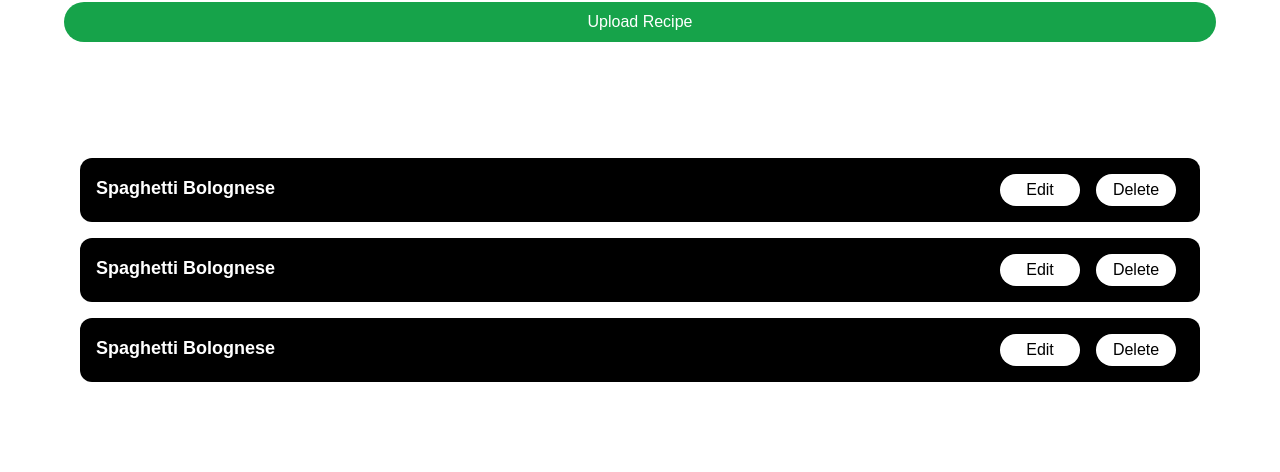
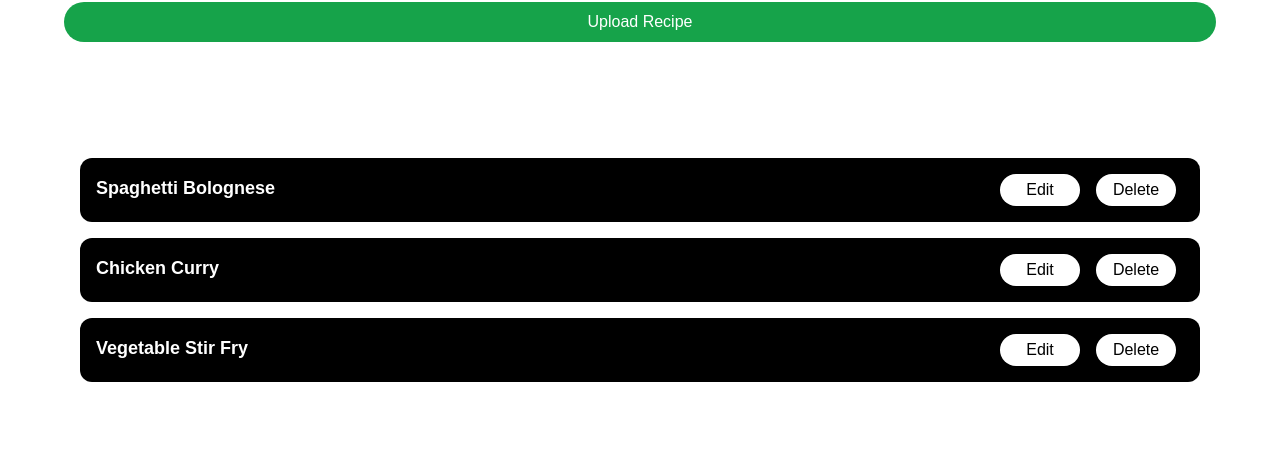
Before and after one commit to eric1anderson/Recipe-Generation-Social-Media, a Next.js app in the folder frontend/: page /admin-page in a window 1280 px wide. Shown: the part 346-818 px from the top of the page. Built offline with nearby package versions, Linux system fonts and the light colour scheme.

Commit message:
admin-page upload btn and delete btn template

```diff
--- a/frontend/app/admin-page/page.tsx
+++ b/frontend/app/admin-page/page.tsx
@@ -1,8 +1,66 @@
+"use client";
+
 import Navbar from "../components/Navbar";
 import Footer from "../components/Footer";
 import RecipeList from "../components/RecipeList";
+import { useState } from "react";
 
 const AdminPage = () => {
+    const [recipeTitle, setRecipeTitle] = useState("")
+    const [recipeContent, setRecipeContent] = useState("")
+    const [recipes, setRecipes] = useState([
+        { id: "1", title: "Spaghetti Bolognese" },
+        { id: "2", title: "Chicken Curry" },
+        { id: "3", title: "Vegetable Stir Fry" },
+    ]);
+
+    const handleDeleteRecipe = async (id: string) => {
+        try {
+            const response = await fetch(`https://your-backend-url.com/api/recipes/${id}`, {
+                method: "DELETE",
+            });
+
+            if (response.ok) {
+                alert("Recipe deleted successfully!");
+                setRecipes(recipes.filter((recipe) => recipe.id !== id)); // Remove the recipe from the state
+            } else {
+                alert("Failed to delete the recipe. Please try again.");
+            }
+        } catch (error) {
+            console.error("Error deleting recipe:", error);
+            alert("An error occurred. Please check your connection and try again.");
+        }
+    };
+
+    const handleUploadRecipe = async (event: React.FormEvent<HTMLFormElement>) => {
+        event.preventDefault(); // prevent page reload on form submission
+
+        const recipeData = {
+            title: recipeTitle,
+            content: recipeContent
+        };
+
+        try {
+            const resp = await fetch("", {
+                method: 'POST',
+                headers: {
+                    "Content-Type": "application/json",
+                },
+                body: JSON.stringify(recipeData)
+            });
+
+            if(resp.ok) {
+                // Clear the input fields
+                setRecipeTitle("");
+                setRecipeContent("")
+            } else {
+                alert("Failed to upload recipe. Please try again.");
+            }
+        } catch(err) {
+            console.error("Error uploading recipe: ", err);
+        }
+    }
+
     return (
         <div className="min-h-screen text-white">
             <Navbar />
@@ -10,15 +68,17 @@ const AdminPage = () => {
                 {/* Upload Recipe Section */}
                 <div className="m-6 p-6 dark:bg-zinc-800 rounded-xl">
                     <h1 className="text-lg font-bold mb-4">Upload New Recipe</h1>
-                    <form>
+                    <form onSubmit={handleUploadRecipe}>
                         <label className="block w-full mb-2 text-sm" htmlFor="recipe-title">
                             Recipe Title
                         </label>
                         <input
                             className="block w-full px-4 py-2 mb-2 text-gray-200 placeholder-gray-500 bg-white border rounded-lg dark:bg-zinc-800 dark:border-zinc-600 dark:placeholder-zinc-400 focus:border-blue-400 dark:focus:border-blue-300 focus:ring-opacity-40 focus:outline-none focus:ring focus:ring-blue-300"
-                            type="text"
                             id="recipe-title"
                             name="recipe-title"
+                            value={recipeTitle}
+                            onChange={(e) => setRecipeTitle(e.target.value)}
+                            required
                         />
 
                         <label className="block w-full mb-2 text-sm" htmlFor="recipe-description">
@@ -28,6 +88,9 @@ const AdminPage = () => {
                             className="block w-full px-4 py-2 mb-2 text-gray-200 placeholder-gray-500 bg-white border rounded-lg dark:bg-zinc-800 dark:border-zinc-600 dark:placeholder-zinc-400 focus:border-blue-400 dark:focus:border-blue-300 focus:ring-opacity-40 focus:outline-none focus:ring focus:ring-blue-300"
                             id="recipe-description"
                             name="recipe-description"
+                            value={recipeContent}
+                            onChange={(e) => setRecipeContent(e.target.value)}
+                            required
                         />
 
                         <button
@@ -42,9 +105,14 @@ const AdminPage = () => {
                 {/* Manage Recipes Section */}
                 <div className="m-6 p-6 dark:bg-zinc-800 rounded-xl">
                     <h1 className="text-lg font-bold mb-4">Manage Existing Recipes</h1>
-                    <RecipeList />
-                    <RecipeList />
-                    <RecipeList />
+                    {recipes.map((recipe) => (
+                        <RecipeList
+                            key={recipe.id}
+                            id={recipe.id}
+                            title={recipe.title}
+                            onDelete={handleDeleteRecipe} // Pass the delete handler
+                        />
+                    ))}
                 </div>
             </main>
             <Footer />
--- a/frontend/app/components/RecipeList.jsx
+++ /dev/null
@@ -1,17 +0,0 @@
-const RecipeList = () => {
-    return (
-        <div className="flex flex-wrap bg-black m-4 p-4 rounded-xl">
-            <h2 className="text-white text-lg font-semibold">Spaghetti Bolognese</h2>
-            <div className="ml-auto">
-                <button className="bg-white text-black mx-2 py-1 px-3 rounded-full w-20 hover:bg-gray-200">
-                    Edit
-                </button>
-                <button className="bg-white text-black mx-2 py-1 px-3 rounded-full w-20 hover:bg-gray-200">
-                    Delete
-                </button>
-            </div>
-        </div>
-    );
-};
-
-export default RecipeList;
--- /dev/null
+++ b/frontend/app/components/RecipeList.tsx
@@ -0,0 +1,28 @@
+import React from "react";
+
+interface RecipeListProps {
+    id: string; // Unique identifier for the recipe
+    title: string; // Title of the recipe
+    onDelete: (id: string) => void; // Function to handle delete action
+}
+
+const RecipeList: React.FC<RecipeListProps> = ({ id, title, onDelete }) => {
+    return (
+        <div className="flex flex-wrap bg-black m-4 p-4 rounded-xl">
+            <h2 className="text-white text-lg font-semibold">{title}</h2>
+            <div className="ml-auto">
+                <button className="bg-white text-black mx-2 py-1 px-3 rounded-full w-20 hover:bg-gray-200">
+                    Edit
+                </button>
+                <button
+                    className="bg-white text-black mx-2 py-1 px-3 rounded-full w-20 hover:bg-gray-200"
+                    onClick={() => onDelete(id)} // Call the onDelete function with the recipe ID
+                >
+                    Delete
+                </button>
+            </div>
+        </div>
+    );
+};
+
+export default RecipeList;
```
Also changed, not shown: frontend/app/components/CommentList.tsx (renamed from frontend/app/components/CommentList.jsx), frontend/app/components/Footer.tsx (renamed from frontend/app/components/Footer.jsx), frontend/app/components/Navbar.tsx (renamed from frontend/app/components/Navbar.jsx).
